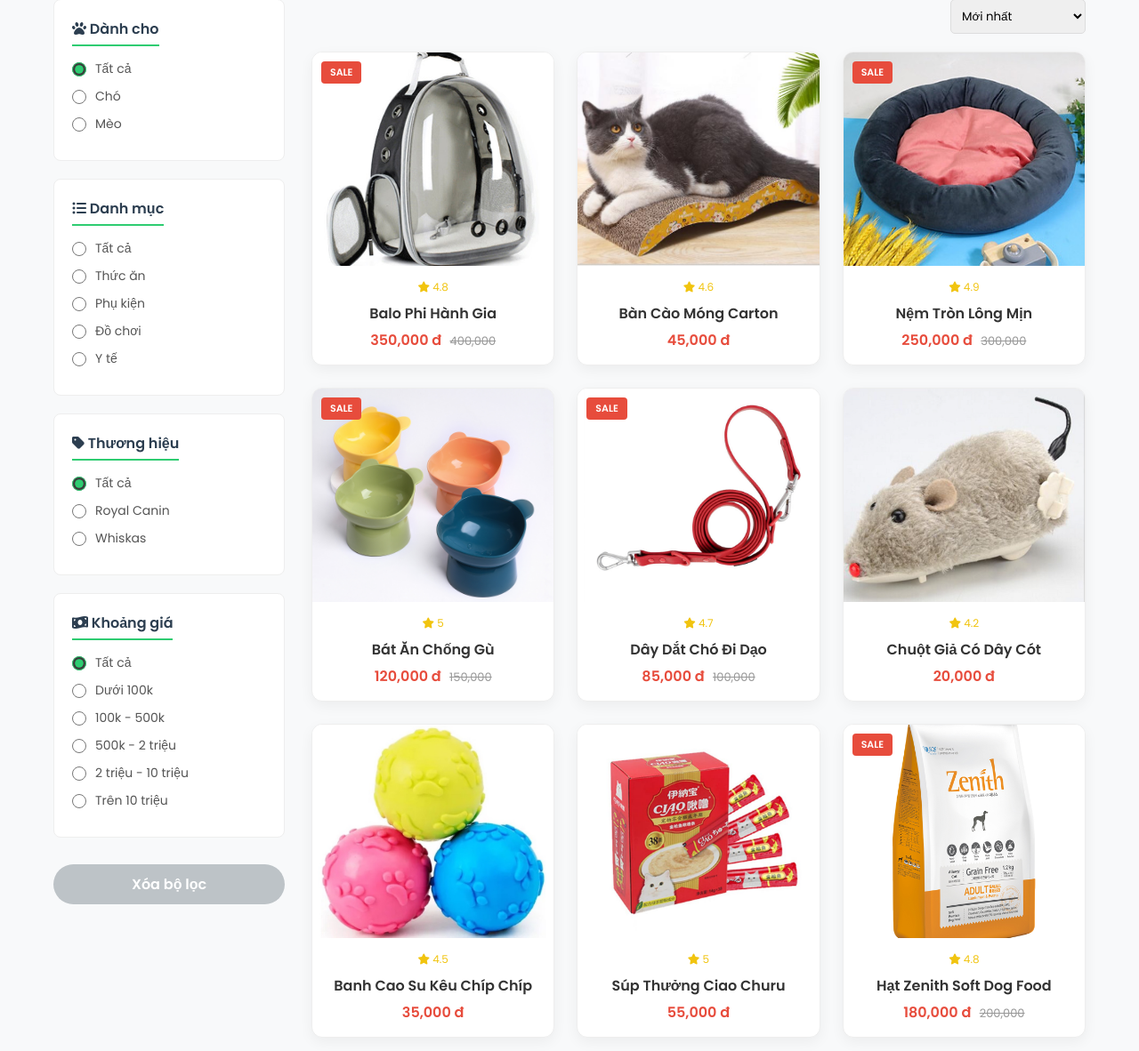
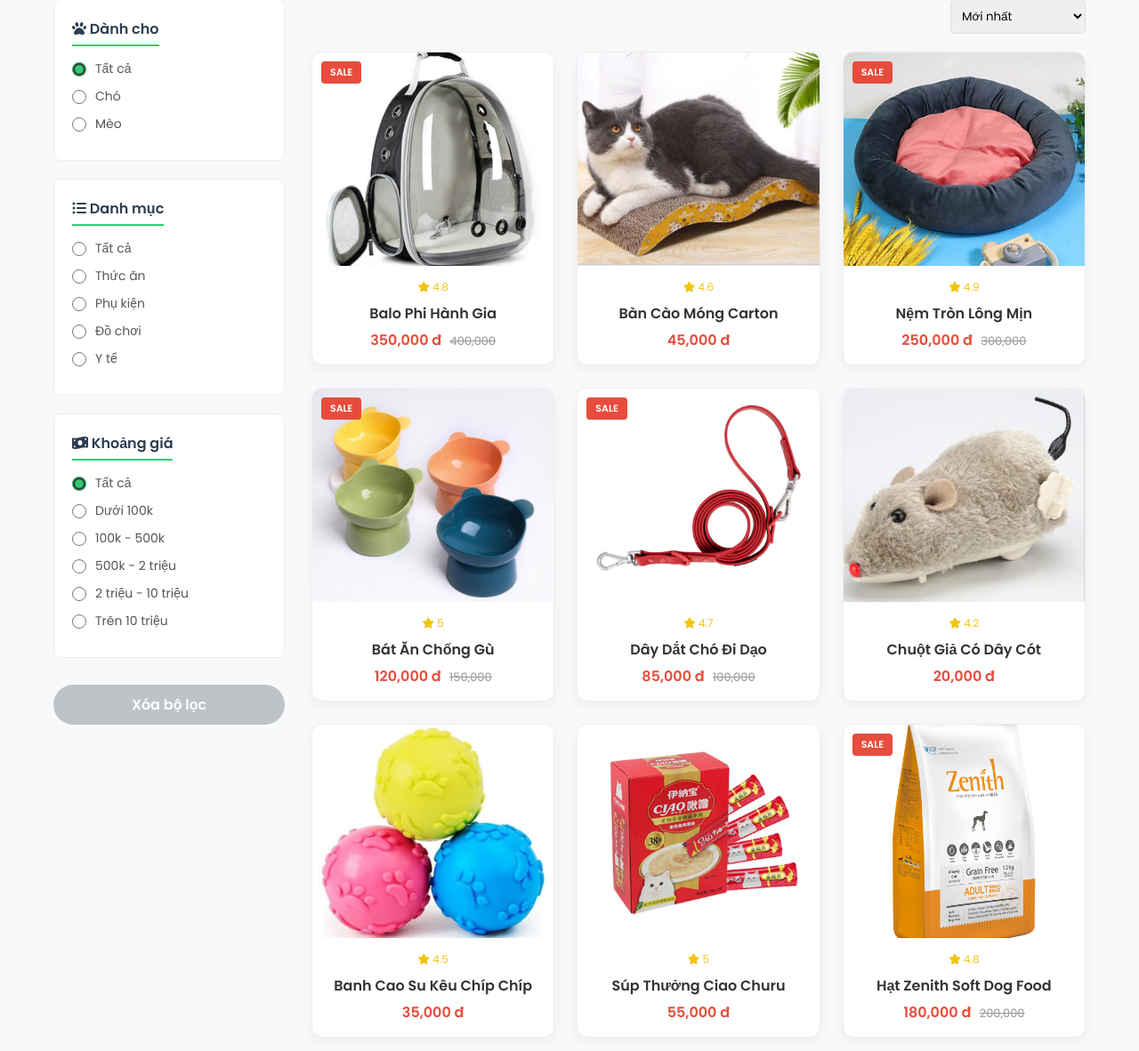
Before and after one commit to lehoangmiucon/YuumiShop, a PHP site: page /products.php in a window 1280 px wide. Shown: the part 239-1421 px from the top of the page at 89% size. Run offline with PHP 8.4, Linux system fonts and the light colour scheme; data comes from the database, SQL or seed files in the repository.

Commit message:
xóa 'Thương hiệu' ở products.php

```diff
--- a/src/products.php
+++ b/src/products.php
@@ -135,14 +135,7 @@
                         <label><input type="radio" name="category" value="health" <?= (isset($_GET['category']) && $_GET['category']=='health')?'checked':'' ?> onchange="this.form.submit()"> Y tế</label>
                     </div>
                 </div>
-                <div class="sidebar-section">
-                    <h3><i class="fas fa-tag"></i> Thương hiệu</h3>
-                    <div class="filter-list">
-                        <label><input type="radio" name="brand" value="" <?= empty($_GET['brand'])?'checked':'' ?> onchange="this.form.submit()"> Tất cả</label>
-                        <label><input type="radio" name="brand" value="Royal Canin" <?= (isset($_GET['brand']) && $_GET['brand']=='Royal Canin')?'checked':'' ?> onchange="this.form.submit()"> Royal Canin</label>
-                        <label><input type="radio" name="brand" value="Whiskas" <?= (isset($_GET['brand']) && $_GET['brand']=='Whiskas')?'checked':'' ?> onchange="this.form.submit()"> Whiskas</label>
-                    </div>
-                </div>
+
             <?php endif; ?>
 
             <div class="sidebar-section">
```
